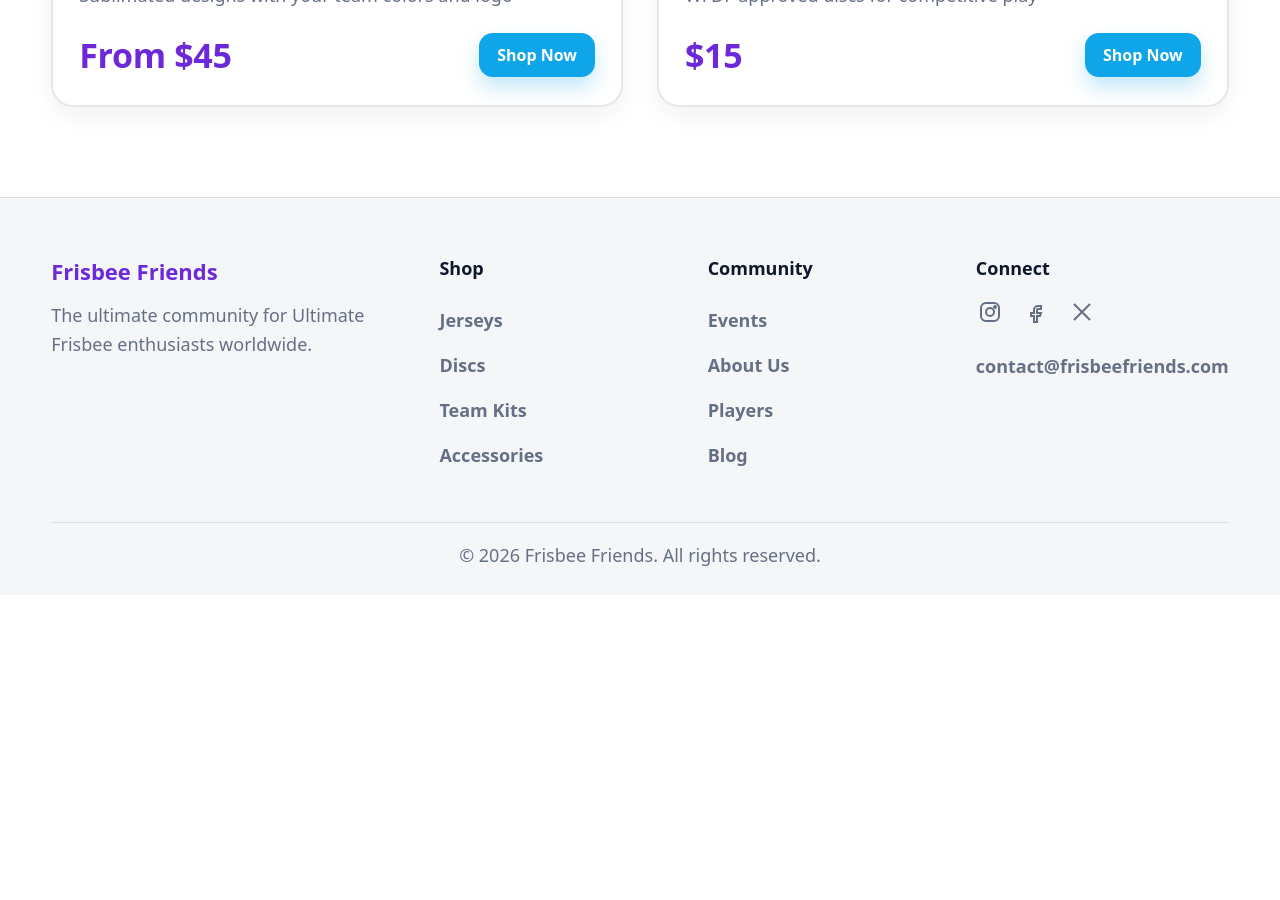
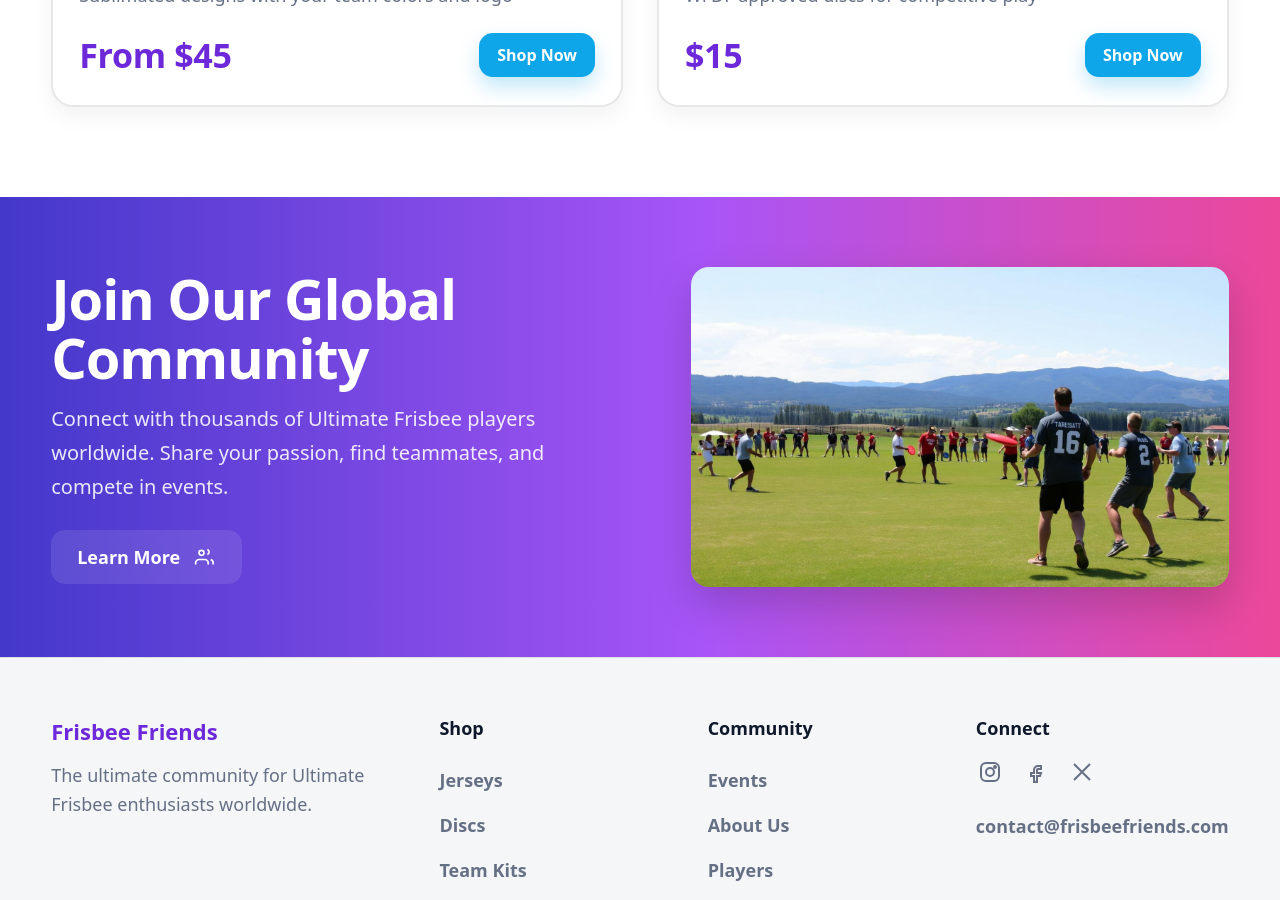
Before and after one commit to KyleManuel/frisbee-friends, a Jekyll site: the page built from index.md, in a window 1280 px wide and 900 px high, scrolled down 1935 px. Built offline with Jekyll 4.4.1, drawn with Linux system fonts in a browser that asks for light colours; before the commit the page ends 2530 px from its top, so only the background shows below that.

Commit message:
Update index.md

```diff
--- a/index.md
+++ b/index.md
@@ -151,3 +151,32 @@ title: Home
     </div>
   </div>
 </section>
+
+<section class="community-cta">
+  <div class="container community-inner">
+    <div class="community-copy">
+      <h2 class="community-title">Join Our Global<br/>Community</h2>
+      <p class="community-text">
+        Connect with thousands of Ultimate Frisbee players worldwide. Share your passion,
+        find teammates, and compete in events.
+      </p>
+
+      <a class="btn btn-outline btn-cta" href="{{ '/community/' | relative_url }}">
+        Learn More
+        <span class="btn-icon" aria-hidden="true">
+          <!-- users icon -->
+          <svg viewBox="0 0 24 24" fill="none" stroke-width="2">
+            <path d="M17 21v-2a4 4 0 0 0-4-4H6a4 4 0 0 0-4 4v2"></path>
+            <circle cx="9" cy="7" r="3"></circle>
+            <path d="M23 21v-2a4 4 0 0 0-3-3.87"></path>
+            <path d="M16 3.13a3 3 0 0 1 0 5.75"></path>
+          </svg>
+        </span>
+      </a>
+    </div>
+
+    <div class="community-media">
+      <img src="{{ '/assets/img/community-event.jpg' | relative_url }}" alt="Ultimate Frisbee community event">
+    </div>
+  </div>
+</section>
```
